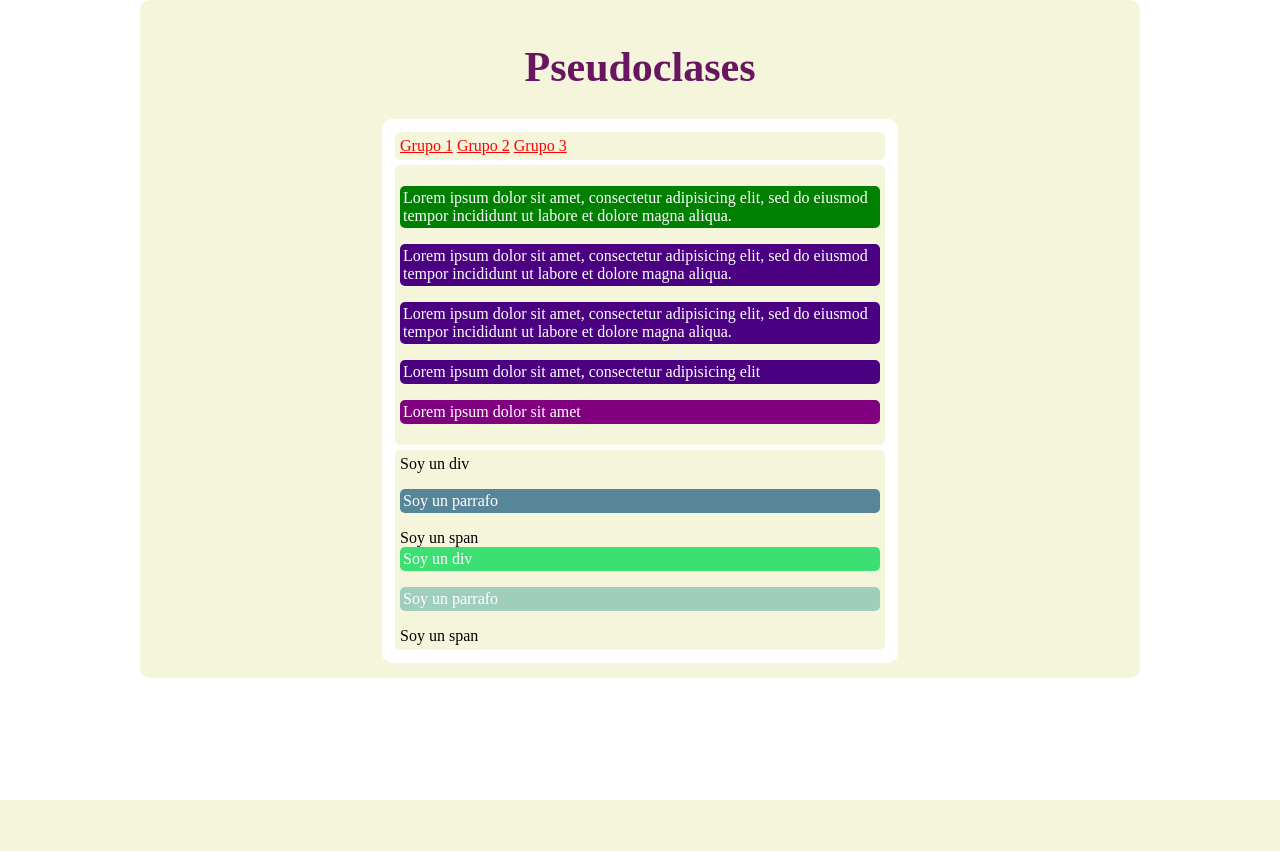
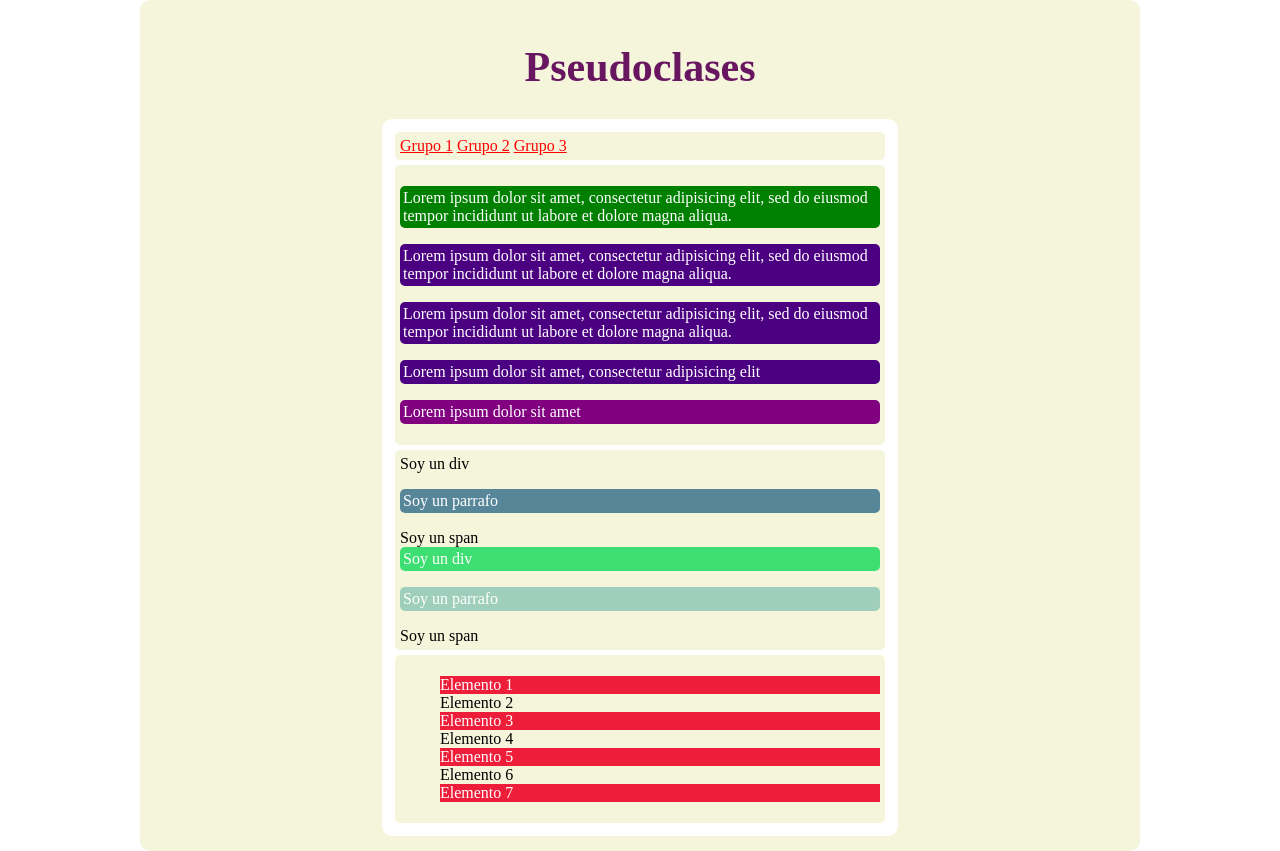
Before and after one commit to zulean1/Paginas-Web, a PHP site: page /views/psedoclases.html in a window 1280 px wide. Before the commit the page ends 800 px from the top, so only its background shows below. Run offline with PHP 8.4, Linux system fonts and the light colour scheme.

Commit message:
Pseudoclases dando estilos a elementos que estan impar

```diff
--- a/Practica guiada/css/estilo.css
+++ b/Practica guiada/css/estilo.css
@@ -103,3 +103,12 @@ body{
 	padding: 3px;
 
 }
+
+.lista {
+   list-style-type: none;
+}
+
+.lista :nth-child(odd)  {
+  background: #EE1E3B;
+  color: white;
+}
--- a/Practica guiada/views/psedoclases.html
+++ b/Practica guiada/views/psedoclases.html
@@ -37,6 +37,17 @@
 					<span>Soy un span</span>
 				</div>
 			</div>
+			<div class="grupo">
+				<ul class="lista">
+					<li>Elemento 1</li>
+					<li>Elemento 2</li>
+					<li>Elemento 3</li>
+					<li>Elemento 4</li>
+					<li>Elemento 5</li>
+					<li>Elemento 6</li>
+					<li>Elemento 7</li>
+				</ul>
+			</div>
 		</main>
 	</div>
 
```
